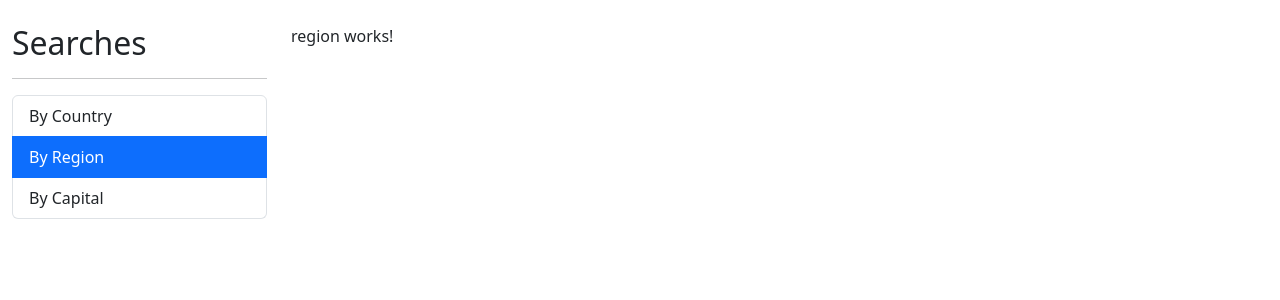
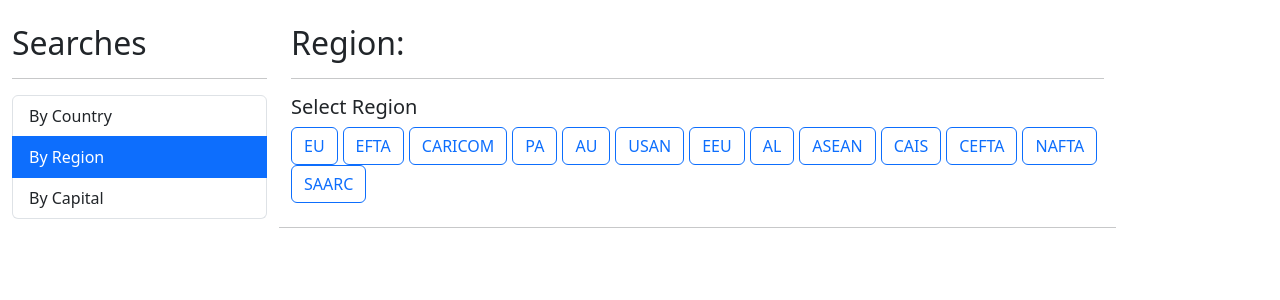
Before and after one commit to JuanFlorez1326/Countries-App, an Angular app: page /region in a window 1280 px wide. Shown: the top 300 px of the page. Built offline with nearby package versions, Linux system fonts and the light colour scheme.

Commit message:
Show countries by region

```diff
--- a/src/app/countries/pages/region/region.component.html
+++ b/src/app/countries/pages/region/region.component.html
@@ -1 +1,23 @@
-<p>region works!</p>
+<h2>Region: <small> {{ activeRegion | titlecase }} </small></h2>
+<hr>
+
+<h5>Select Region</h5>
+<div class="row">
+    <div class="col">
+        <button
+            *ngFor="let region of regions"
+            [class]="getClass( region )"
+            (click)="activateRegion( region )"
+        >
+            {{ region }}
+        </button><br><br>
+    </div>
+
+    <hr>
+
+    <div *ngIf="countries.length > 0" class="row">
+        <div class="col">
+            <app-country-table [dataCountry]="countries"></app-country-table>
+        </div>
+    </div>
+</div>
--- a/src/app/countries/pages/region/region.component.ts
+++ b/src/app/countries/pages/region/region.component.ts
@@ -1,9 +1,43 @@
 import { Component } from '@angular/core';
+import { CountryService } from '../../services/country.service';
+import { Country } from '../../interfaces/country.interface';
 
 @Component({
   selector: 'app-region',
-  templateUrl: './region.component.html'
+  templateUrl: './region.component.html',
+  styles: [ ` button { margin-right: 5px } ` ]
 })
 export class RegionComponent {
 
+  constructor(
+    private readonly countryService :CountryService
+  ) {}
+
+  regions: string[] = ['EU', 'EFTA', 'CARICOM', 'PA', 'AU', 'USAN', 'EEU', 'AL', 'ASEAN', 'CAIS', 'CEFTA', 'NAFTA', 'SAARC'];
+  activeRegion: string = '';
+  countries: Country[] = []
+  error: boolean = true
+
+  getClass( region: string ): string {
+    return (
+      (region === this.activeRegion )
+      ? 'btn btn-primary'
+      : 'btn btn-outline-primary'
+    )
+  }
+
+  activateRegion( code: string ) {
+    if ( code === this.activeRegion) { return; }
+    this.error = false;
+    this.activeRegion = code;
+    this.countries = []
+
+    this.countryService.searchRegion( code )
+      .subscribe(
+        (res) => {
+          console.log(res);
+          this.countries = res;
+        }
+      );
+  }
 }
--- a/src/app/countries/services/country.service.ts
+++ b/src/app/countries/services/country.service.ts
@@ -13,6 +13,7 @@
   ) { }
 
   private apiUrl: string = 'https://restcountries.com/v3.1/'
+  private apiUrlV2: string = 'https://restcountries.com/v2/'
 
   searchCountry( term: string ): Observable<Country[]> {
     const url = `${this.apiUrl}/name/${term}`;
@@ -24,6 +25,11 @@
     return this.http.get<Country[]>(url)
   }
 
+  searchRegion( code: string ): Observable<Country[]> {
+    const url = `${this.apiUrlV2}/regionalbloc/${code}`;
+    return this.http.get<Country[]>(url)
+  }
+
   getContryByCode( id: string ): Observable<Country> {
     const url = `${this.apiUrl}/alpha/${id}`;
     return this.http.get<Country>(url)
```
